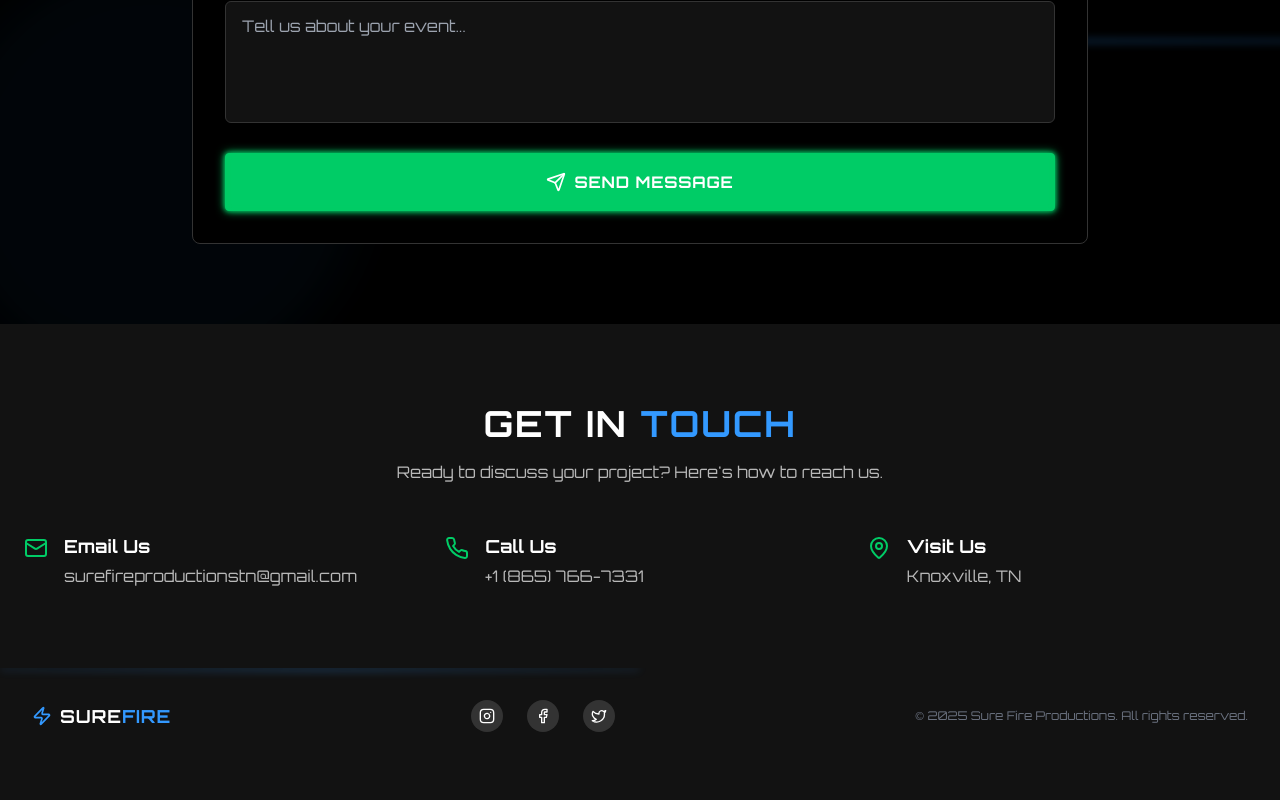
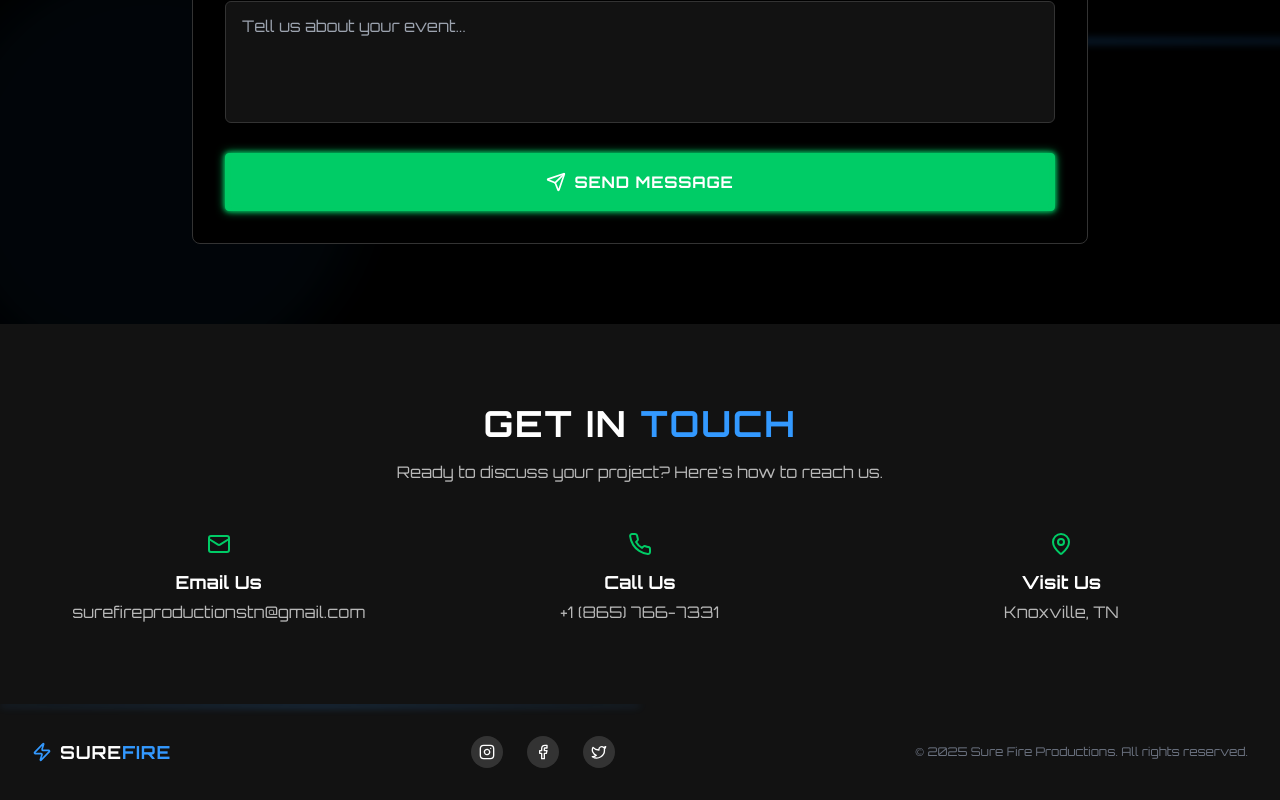
Before and after one commit to n1x1tech/sure-fire-productions-web, a React (Vite) app: page / in a window 1280 px wide. Shown: the part 2515-3315 px from the top of the page. Before the commit the page ends 3279 px from the top, so only its background shows below. Built offline with nearby package versions, Linux system fonts and the light colour scheme.

Commit message:
aligned bottom elements

```diff
--- a/src/pages/Index.tsx
+++ b/src/pages/Index.tsx
@@ -412,14 +412,12 @@ const TestimonialCard = ({ quote, author, company }: { quote: string, author: st
 );
 
 const ContactItem = ({ icon, title, content, link }: { icon: React.ReactNode; title: string; content: string; link: string }) => (
-  <div className="flex items-start">
-    <div className="text-surefire-green mr-4 mt-1">
+  <div className="flex flex-col items-center text-center">
+    <div className="text-surefire-green mb-3">
       {icon}
     </div>
-    <div>
-      <h3 className="text-white font-bold text-lg mb-1">{title}</h3>
-      <a href={link} className="text-white/70 hover:text-surefire-green transition-colors">{content}</a>
-    </div>
+    <h3 className="text-white font-bold text-lg mb-1">{title}</h3>
+    <a href={link} className="text-white/70 hover:text-surefire-green transition-colors">{content}</a>
   </div>
 );
 
```
